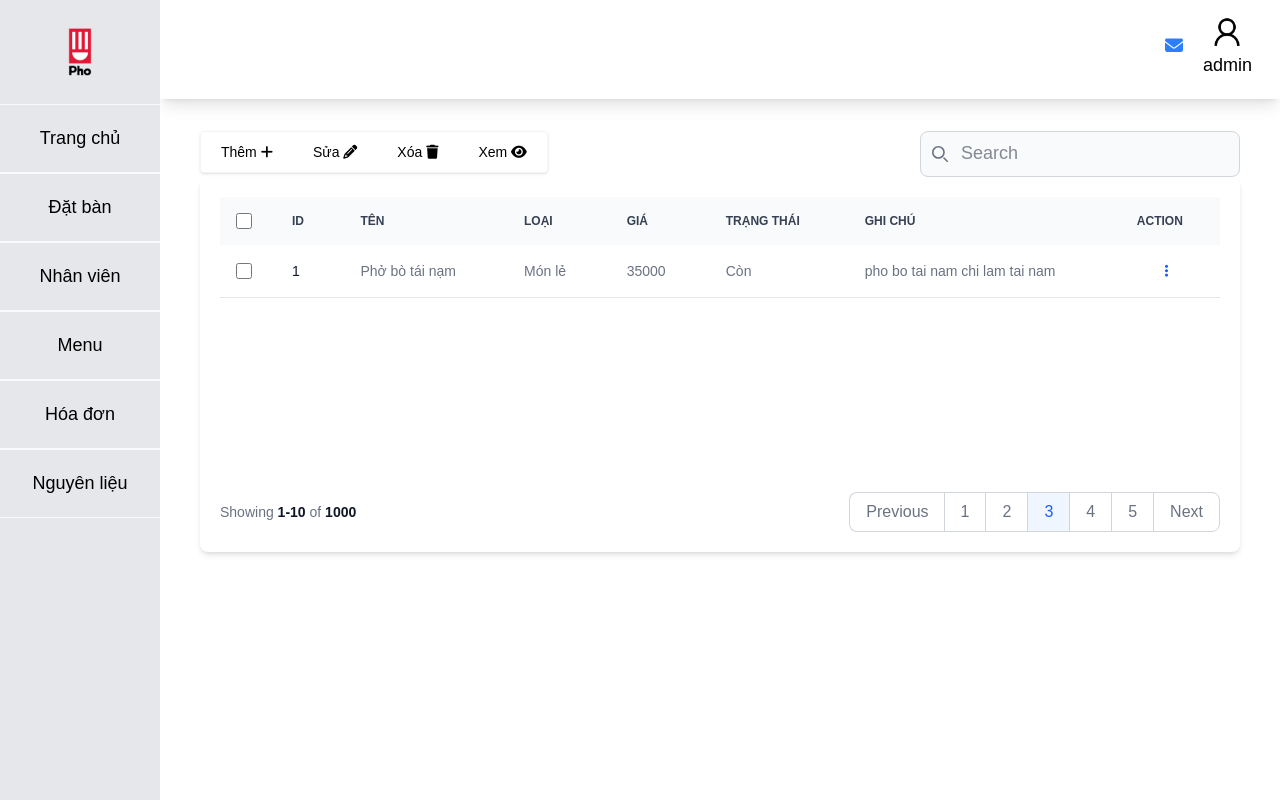
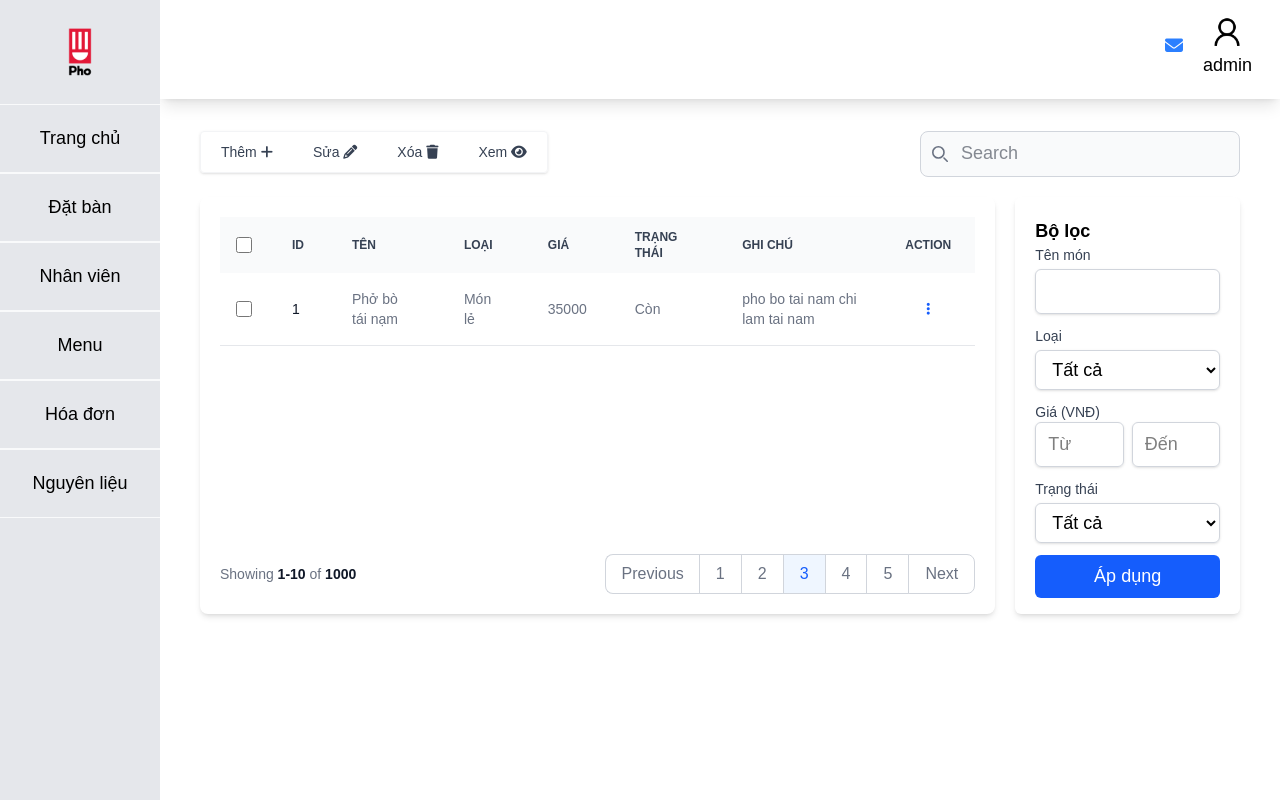
Before and after one commit to linhtruong2511/restaurant, a Vue app: page /admin/menu in a window 1280 px wide. Built offline with nearby package versions, Linux system fonts and the light colour scheme.

Commit message:
filter box

```diff
--- /dev/null
+++ b/src/components/admin/menu/FilterMenu.vue
@@ -0,0 +1,69 @@
+<template>
+  <div class="filter-menu p-5 bg-white shadow-md rounded-md w-64 grow">
+    <h3 class="text-lg font-semibold mb-3">Bộ lọc</h3>
+
+    <!-- Tên món ăn -->
+    <div class="mb-3">
+      <label class="block text-sm font-medium text-gray-700">Tên món</label>
+      <input v-model="filters.name" type="text"
+        class="mt-1 block w-full px-3 py-2 border border-gray-300 rounded-md shadow-sm focus:ring focus:ring-blue-200">
+    </div>
+
+    <!-- Loại món ăn -->
+    <div class="mb-3">
+      <label class="block text-sm font-medium text-gray-700">Loại</label>
+      <select v-model="filters.type"
+        class="mt-1 block w-full px-3 py-2 border border-gray-300 rounded-md shadow-sm focus:ring focus:ring-blue-200">
+        <option value="">Tất cả</option>
+        <option v-for="type in menuTypes" :key="type" :value="type">{{ type }}</option>
+      </select>
+    </div>
+
+    <!-- Khoảng giá -->
+    <div class="mb-3">
+      <label class="block text-sm font-medium text-gray-700">Giá (VNĐ)</label>
+      <div class="flex space-x-2">
+        <input v-model.number="filters.minPrice" type="number" placeholder="Từ"
+          class="w-1/2 px-3 py-2 border border-gray-300 rounded-md shadow-sm focus:ring focus:ring-blue-200">
+        <input v-model.number="filters.maxPrice" type="number" placeholder="Đến"
+          class="w-1/2 px-3 py-2 border border-gray-300 rounded-md shadow-sm focus:ring focus:ring-blue-200">
+      </div>
+    </div>
+
+    <!-- Trạng thái -->
+    <div class="mb-3">
+      <label class="block text-sm font-medium text-gray-700">Trạng thái</label>
+      <select v-model="filters.status"
+        class="mt-1 block w-full px-3 py-2 border border-gray-300 rounded-md shadow-sm focus:ring focus:ring-blue-200">
+        <option value="">Tất cả</option>
+        <option value="available">Còn hàng</option>
+        <option value="out_of_stock">Hết hàng</option>
+      </select>
+    </div>
+
+    <!-- Nút áp dụng -->
+    <button @click="applyFilters" class="w-full bg-blue-600 text-white py-2 rounded-md hover:bg-blue-700 transition">
+      Áp dụng
+    </button>
+  </div>
+</template>
+
+<script setup>
+import { ref } from "vue";
+
+const filters = ref({
+  name: "",
+  type: "",
+  minPrice: null,
+  maxPrice: null,
+  status: "",
+});
+
+const menuTypes = ref(["Món chính", "Món phụ", "Đồ uống", "Tráng miệng"]);
+
+const emit = defineEmits(["applyFilter"]);
+
+const applyFilters = () => {
+  emit("applyFilter", filters.value);
+};
+</script>
--- a/src/components/admin/menu/Menu.vue
+++ b/src/components/admin/menu/Menu.vue
@@ -8,8 +8,9 @@
       <SearchInput />
     </div>
     <MenuCreate :isShowFormCreate="isShowFormCreate" @close-form-create="isShowFormCreate = false" />
-    <div class="menu__body h-9/12">
+    <div class="menu__body h-10/12 flex gap-5 mt-5 items-stretch ">
       <MenuTable />
+      <FilterMenu />
     </div>
   </div>
 </template>
@@ -20,6 +21,7 @@ import MenuTable from './MenuTable.vue';
 import { ref } from 'vue';
 import MenuCreate from './MenuCreate.vue';
 import ToolBar from '@/components/common/ToolBar.vue';
+import FilterMenu from './FilterMenu.vue';
 const isShowDropdown = ref(false)
 const isShowFormCreate = ref(false)
 const handleShowFormCreate = () => {
--- a/src/components/admin/menu/MenuCreate.vue
+++ b/src/components/admin/menu/MenuCreate.vue
@@ -5,13 +5,13 @@
         <label class="block my-2 font-medium text-gray-900" for="name">Tên</label>
         <input
           class="bg-gray-50 border border-gray-300 text-gray-900 rounded-lg focus:ring-blue-500 focus:border-blue-500 block w-full p-2.5"
-          type="text" id="name">
+          type="text" id="name" required>
       </div>
       <div>
         <label class="block my-2 font-medium text-gray-900" for="price">Giá</label>
         <input
           class="bg-gray-50 border border-gray-300 text-gray-900 rounded-lg focus:ring-blue-500 focus:border-blue-500 block w-full p-2.5"
-          type="number" name="price">
+          type="number" name="price" required>
       </div>
       <div>
         <label for="ordered" class="block my-2 font-medium text-gray-900 ">Loại</label>
--- a/src/components/common/ToolBar.vue
+++ b/src/components/common/ToolBar.vue
@@ -1,6 +1,6 @@
 <template>
   <div class="toolbar border-gray-100 border rounded-sm shadow">
-    <ul class="flex text-sm">
+    <ul class="flex text-sm text-gray-700">
       <li @click="handleShowFormCreate" class="btn">Thêm <i class="fa-solid fa-plus"></i></li>
       <li @click="handleShowFormEdit" class="btn">Sửa <i class="fa-solid fa-pencil"></i></li>
       <li @click="handleDelete" class="btn">Xóa <i class="fa-solid fa-trash"></i></li>
```
Also changed, not shown: 1 other file (tests, documents, lock files or other folders).
